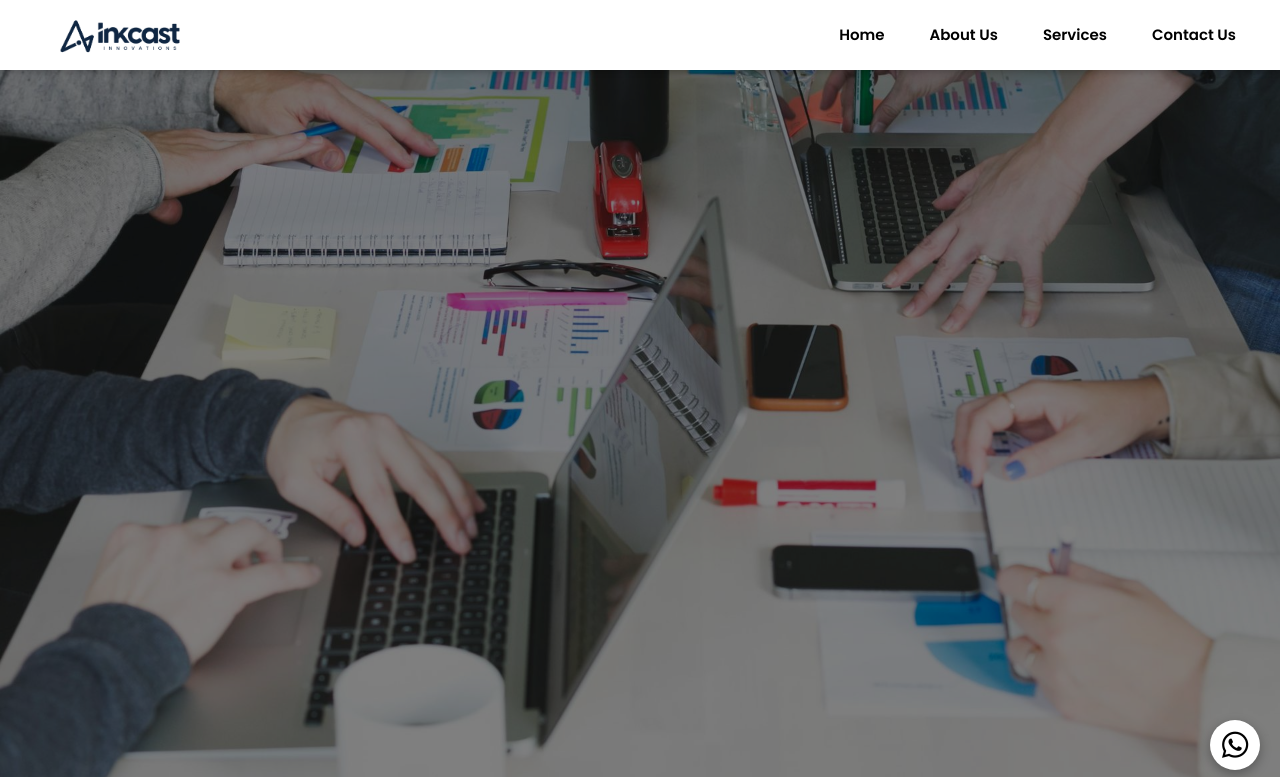
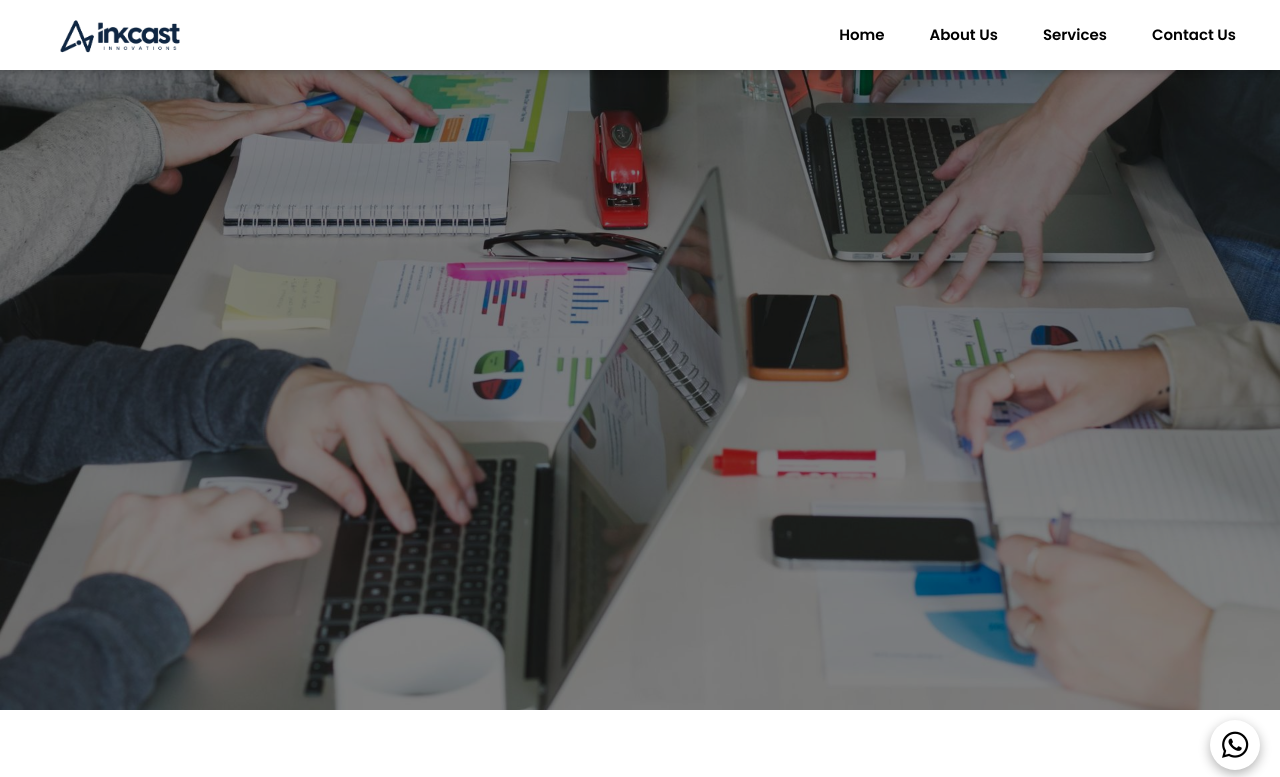
Before and after one commit to patled2000/inkcast_innovatins, a plain HTML site: page index.html in a window 1280 px wide. Shown: the top 777 px of the page. Drawn offline with Linux system fonts and the light colour scheme; grey boxes are pictures that could not be loaded.

Commit message:
Your message for the changes

```diff
--- a/index.html
+++ b/index.html
@@ -638,7 +638,7 @@ nav {
     .slider {
       position: relative;
       width: 100%;
-      height: 100vh;
+      height: 80vh;
       overflow: hidden;
 
         }
@@ -1169,7 +1169,7 @@ nav {
   </script>
 -->
      <!--home page-->
-     <div style="height: 100px;"></div>
+     <div style="height: 150px;"></div>
 
     <div class="slider" id="home">
     <div class="slide active" style="background-image: url('image/full_service_digital_marketing_agency_82ccab52a9.webp');"></div>
```
